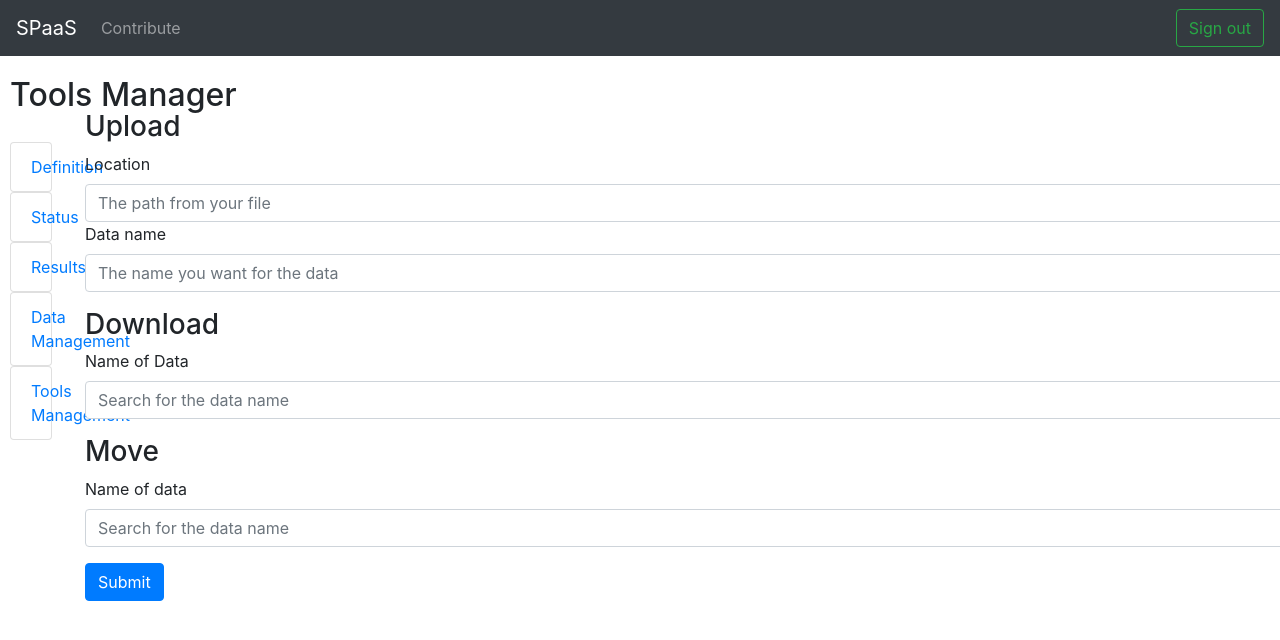
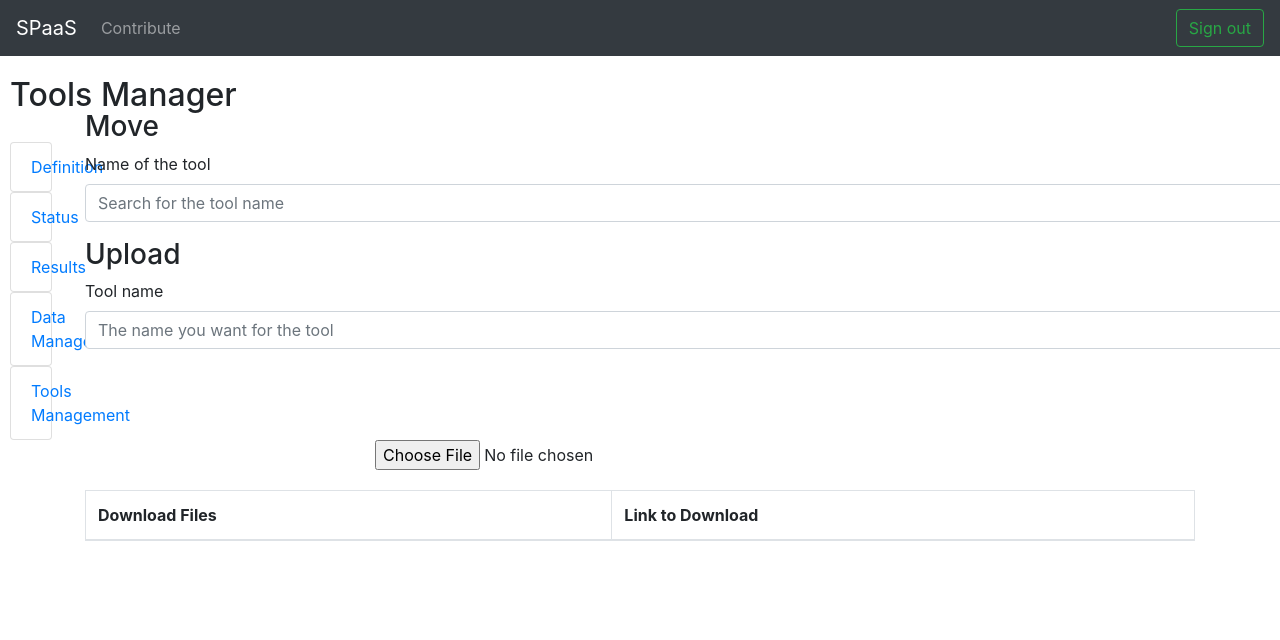
Before and after one commit to Guilhermeslucas/SPaaS, an Angular app in the folder front-end/: page /toolsmanager in a window 1280 px wide. Shown: the top 640 px of the page. Built offline with nearby package versions, Linux system fonts and the light colour scheme.

Commit message:
adding code for tool management

```diff
--- a/front-end/src/app/tools-management/tools-management.component.css
+++ b/front-end/src/app/tools-management/tools-management.component.css
@@ -15,5 +15,13 @@
 }
 
 .custom-forms {
-    width: 500%;
+    width: 555%;
 }
+
+.file-button {
+    padding-left: 375px;
+}
+
+.special-table {
+    margin-top: 20px;
+}
--- a/front-end/src/app/tools-management/tools-management.component.html
+++ b/front-end/src/app/tools-management/tools-management.component.html
@@ -38,25 +38,40 @@
   <div class="custom-table">
     <form>
             <div class="custom-forms">
-                <h3>Upload</h3>
-            <div class="form-group">
-                <label for="codeinput">Location</label>
-                <input  class="form-control" id="jobname" placeholder="The path from your file">
-                <label for="codeinput">Data name</label>
-                <input  class="form-control" id="jobname" placeholder="The name you want for the data">
-            </div>
-            <h3>Download</h3>
-            <div class="form-group">
-                <label for="codeinput">Name of Data</label>
-                <input  class="form-control" id="codeinput" placeholder="Search for the data name">
-            </div>
             <h3>Move</h3>
             <div class="form-group">
-                <label for="scriptinput">Name of data</label>
-                <input  class="form-control" id="scriptinput" placeholder="Search for the data name">
+                <label for="scriptinput">Name of the tool</label>
+                <input  class="form-control" id="scriptinput" placeholder="Search for the tool name">
             </div>
-            <button type="submit" class="btn btn-primary">Submit</button>
+            <h3>Upload</h3>
+            <div class="form-group">
+                <label for="codeinput">Tool name</label>
+                <input  class="form-control" name="nameOfFile" [(ngModel)]="nameOfFile" id="jobname" placeholder="The name you want for the tool">
+            </div>
             </div>
     </form>
   </div>
   </div>
+  <div class="file-button">
+      <input type="file" id="file-input" (change)="onFileChange($event.target.files)" #fileInput >
+  </div>
+  <div class="container">
+  <div class="special-table">
+  <div clas="files-table">
+          <table class="table table-bordered">
+              <thead>
+                <tr>
+                  <th scope="col">Download Files</th>
+                  <th scope="col">Link to Download</th>
+                </tr>
+              </thead>
+              <tbody>
+                <tr *ngFor="let name of fileNames">
+                  <th scope="row">{{ name }}</th>
+                  <td>{{ "https://seismicdata.blob.core.windows.net/seismic-data/" +  name }} </td>
+                </tr>
+              </tbody>
+            </table>
+  </div>
+  </div>
+  </div>
```
Also changed, not shown: 1 other file (tests, documents, lock files or other folders).
